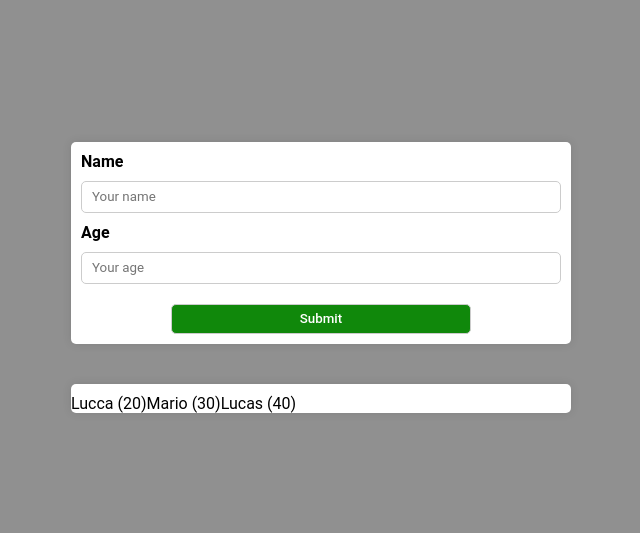
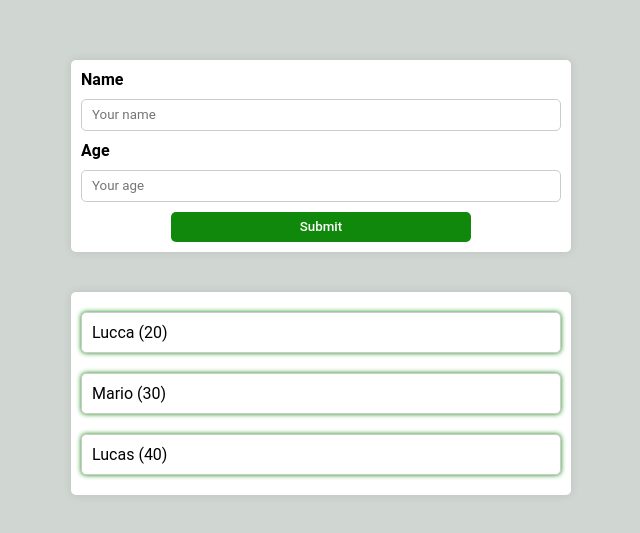
Before and after one commit to LuccaBarroso/PeopleList, a React (Create React App) app: page / in a window 1280 px wide. Shown: the part 133-666 px from the top of the page, without its empty margins (319-959 px from the left). Built offline with nearby package versions, Linux system fonts and the light colour scheme.

Commit message:
display users

```diff
--- a/src/components/StylesUtils/Colors.scss
+++ b/src/components/StylesUtils/Colors.scss
@@ -1,3 +1,3 @@
 
-$background: #909090;
+$background: #253d2636;
 $secondaryColor: #10880b;
--- /dev/null
+++ b/src/components/UI/Button.js
@@ -0,0 +1,12 @@
+import React from "react";
+
+import styles from "./Button.module.scss";
+
+const Button = (props) => {
+  return (
+    <button className={styles.btn} type={props.type}>
+      {props.children}
+    </button>
+  );
+}
+export default Button;
--- /dev/null
+++ b/src/components/UI/Button.module.scss
@@ -0,0 +1,13 @@
+@import "../StylesUtils/Colors.scss";
+
+.btn{
+  margin-left:20%;
+  width:60%;
+  background-color: $secondaryColor;
+  color: #FFF;
+  font-weight: 500;
+  outline: none;
+  border: none;
+  border-radius: 5px;
+  height: 30px;
+}
--- a/src/components/UI/Card.module.scss
+++ b/src/components/UI/Card.module.scss
@@ -1,5 +1,5 @@
 .card {
-  padding-top: 10px;
+  padding: 10px 0;
   display: flex;
   flex-direction: column;
   align-items: left;
--- a/src/components/Users/DisplayUsers.js
+++ b/src/components/Users/DisplayUsers.js
@@ -1,10 +1,14 @@
 import React from "react";
 import Card from "../UI/Card";
+
+import styles from "./DisplayUsers.module.scss";
 
 const DisplayUsers = (props) => {
   return (
     <Card>
-      {props.users}
+      {props.users.map((user,index)=>{
+        return <div className={styles["userItem"]} key={(index+" "+Math.random()).toString()}>{user}</div>
+      })}
     </Card>
   )
 }
--- /dev/null
+++ b/src/components/Users/DisplayUsers.module.scss
@@ -0,0 +1,14 @@
+@import "../StylesUtils/Colors.scss";
+
+.userItem {
+  display: flex;
+  flex-direction: column;
+  align-items: left;
+  justify-content: center;
+  margin: 10px;
+  border: 1px solid #ccc;
+  border-radius: 5px;
+  padding: 10px;
+  background-color: #fff;
+  box-shadow: 0px 0px 5px $secondaryColor;
+}
--- a/src/components/Users/FormUser.js
+++ b/src/components/Users/FormUser.js
@@ -1,4 +1,5 @@
 import React, {useState} from "react";
+import Button from "../UI/Button";
 import Card from "../UI/Card";
 import styles from "./FormUser.module.scss";
 
@@ -9,6 +10,10 @@ const FormUser = (props) => {
   const CreateNewUserHandler = (e) => {
     e.preventDefault();
     console.log(`CreateNewUserHandler ${userName} ${userAge}`);
+    props.onCreateNewUser(userName, userAge);
+    setUserName("")
+    setUserAge("")
+
   }
   const changeNameHandler = (e) => {
     setUserName(e.target.value)
@@ -19,13 +24,13 @@ const FormUser = (props) => {
 
   return (
     <Card className={styles["form-user"]}>
-    <form onSubmit={CreateNewUserHandler} className={styles["form-user"]}>
-      <label for="fname">Name </label>
-      <input type="text" onChange={changeNameHandler} id="fname" name="fname" placeholder="Your name" />
-      <label for="lname">Age </label>
-      <input type="text" onChange={changeAgeHandler} id="lname" name="lname" placeholder="Your age" />
-      <input type="submit" value="Submit" />
-    </form>
+      <form onSubmit={CreateNewUserHandler} className={styles["form-user"]}>
+        <label>Name </label>
+        <input type="text" onChange={changeNameHandler} value={userName ? userName : ""} placeholder="Your name" />
+        <label for="lname">Age </label>
+        <input type="text" onChange={changeAgeHandler} value={userAge ? userAge : ""} placeholder="Your age" />
+        <Button type="submit" children={"Submit"}/>
+      </form>
     </Card>
   );
 };
--- a/src/components/Users/FormUser.module.scss
+++ b/src/components/Users/FormUser.module.scss
@@ -18,11 +18,4 @@
     border-radius: 5px;
     outline: none;
   }
-  input[type=submit]{
-    margin-left:20%;
-    width:60%;
-    background-color: $secondaryColor;
-    color: #FFF;
-    font-weight: 500;
-  }
 }
```
